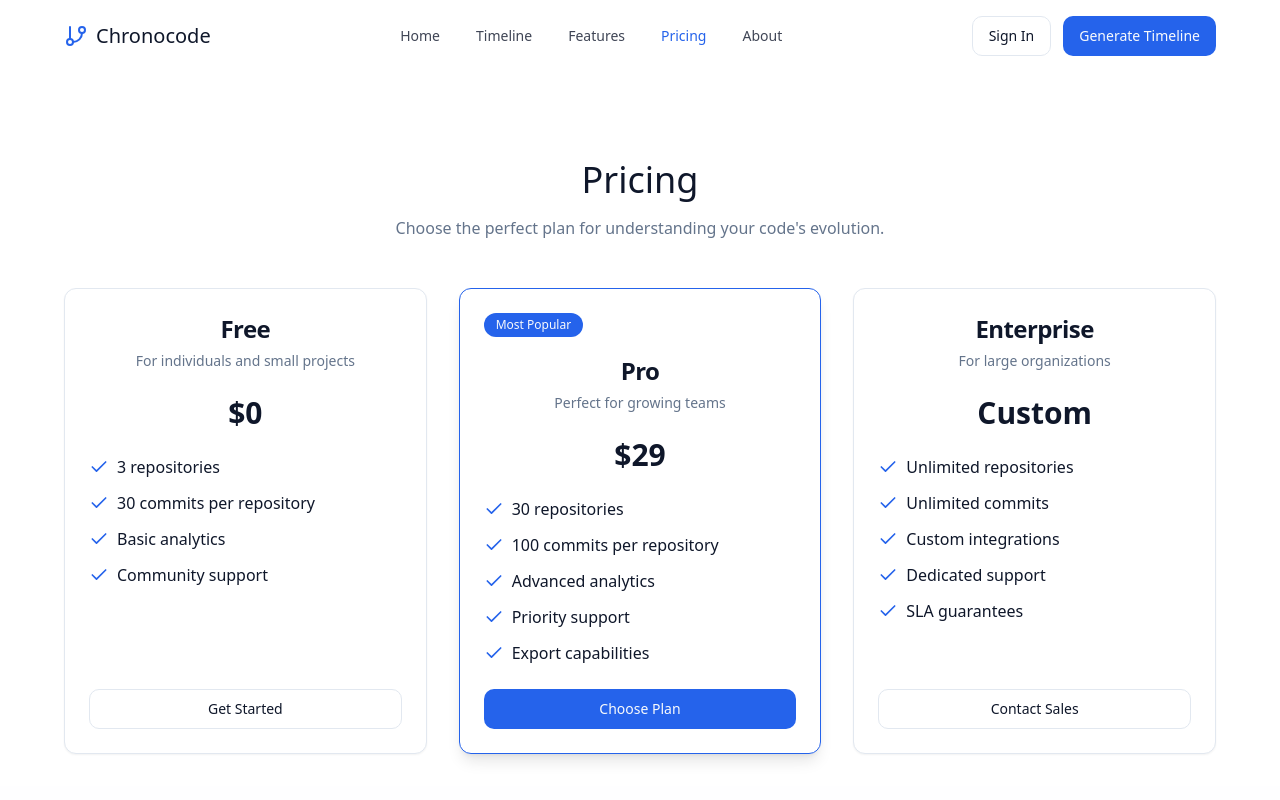
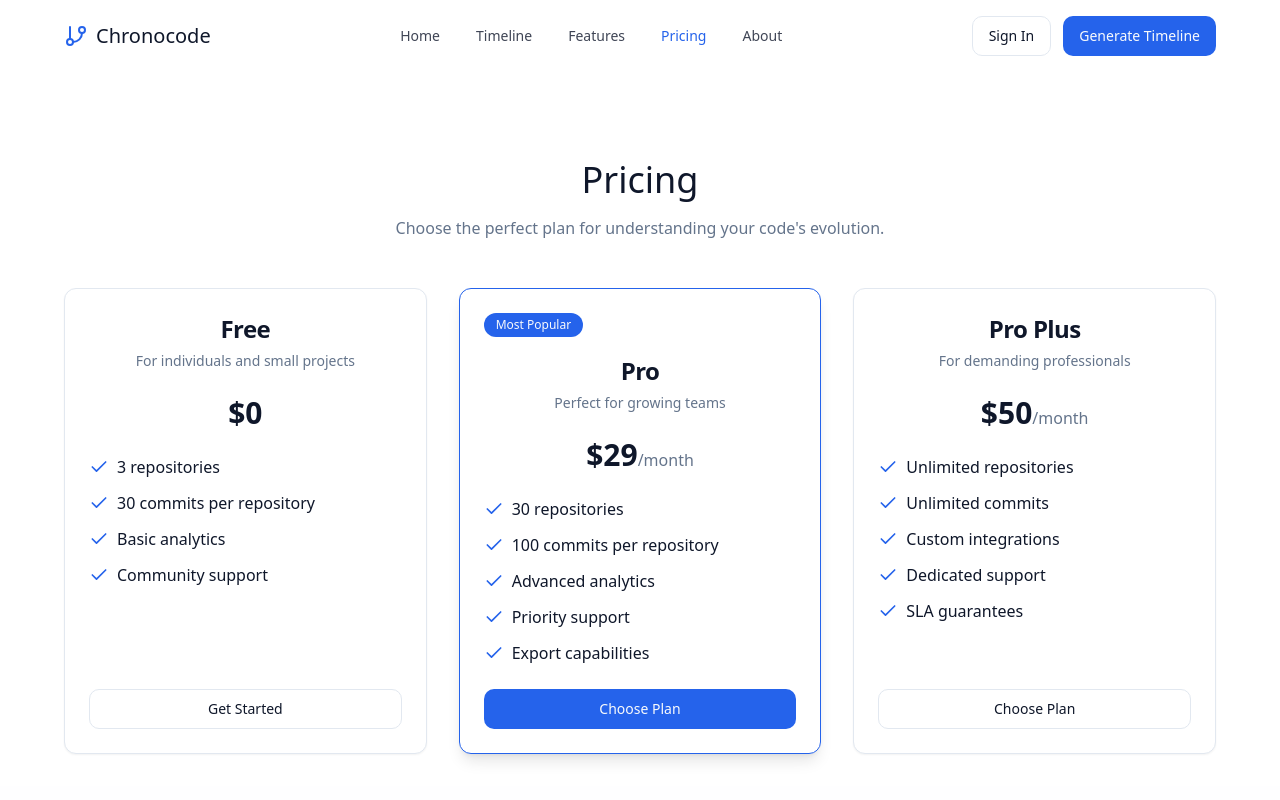
Before and after one commit to SneyX/chronocode-explainer-22, a React (Vite) app: page /pricing in a window 1280 px wide. Shown: the top 800 px of the page. Built offline with nearby package versions, Linux system fonts and the light colour scheme.

Commit message:
Update pricing tiers and IDs
Updates the pricing page with new product tiers and Stripe product IDs.

```diff
--- a/src/pages/Pricing.tsx
+++ b/src/pages/Pricing.tsx
@@ -20,8 +20,8 @@ import { useNavigate } from "react-router-dom";
 // Stripe price IDs for each plan
 const STRIPE_PRICE_IDS = {
   free: '', // Free plan has no price ID
-  pro: 'price_1OqrBrCZ6qsJgndgSOBrxwak', // Replace with your actual Stripe price ID
-  enterprise: '' // Enterprise is custom, handled separately
+  pro: 'prod_RwCo8wbd1ZUlXa', // Updated with the actual product ID
+  proPlus: 'prod_RwCpl9iB2gIz2E' // Added Pro Plus product ID
 };
 
 const PricingCard = ({
@@ -68,6 +68,7 @@ const PricingCard = ({
       <CardContent className="flex-grow">
         <div className="mb-6">
           <span className="text-3xl font-bold">{price}</span>
+          {price !== "$0" && <span className="text-muted-foreground">/month</span>}
         </div>
         <ul className="space-y-3">
           {features.map((feature, i) => (
@@ -111,15 +112,9 @@ const Pricing = () => {
     }
 
     if (!priceId) {
-      // Handle free plan or enterprise plan (contact sales)
-      if (priceId === STRIPE_PRICE_IDS.free) {
-        toast.success("You're signed up for the Free plan!");
-        return;
-      } else {
-        // Enterprise plan
-        toast.success("Our sales team will contact you soon!");
-        return;
-      }
+      // Handle free plan (no payment required)
+      toast.success("You're signed up for the Free plan!");
+      return;
     }
 
     try {
@@ -184,9 +179,9 @@ const Pricing = () => {
               />
 
               <PricingCard
-                title="Enterprise"
-                price="Custom"
-                description="For large organizations"
+                title="Pro Plus"
+                price="$50"
+                description="For demanding professionals"
                 features={[
                   "Unlimited repositories",
                   "Unlimited commits",
@@ -194,9 +189,9 @@ const Pricing = () => {
                   "Dedicated support",
                   "SLA guarantees"
                 ]}
-                priceId={STRIPE_PRICE_IDS.enterprise}
+                priceId={STRIPE_PRICE_IDS.proPlus}
                 onSubscribe={handleSubscribe}
-                ctaText="Contact Sales"
+                ctaText="Choose Plan"
               />
             </div>
           </div>
```
Also changed, not shown: 1 other file (tests, documents, lock files or other folders).
